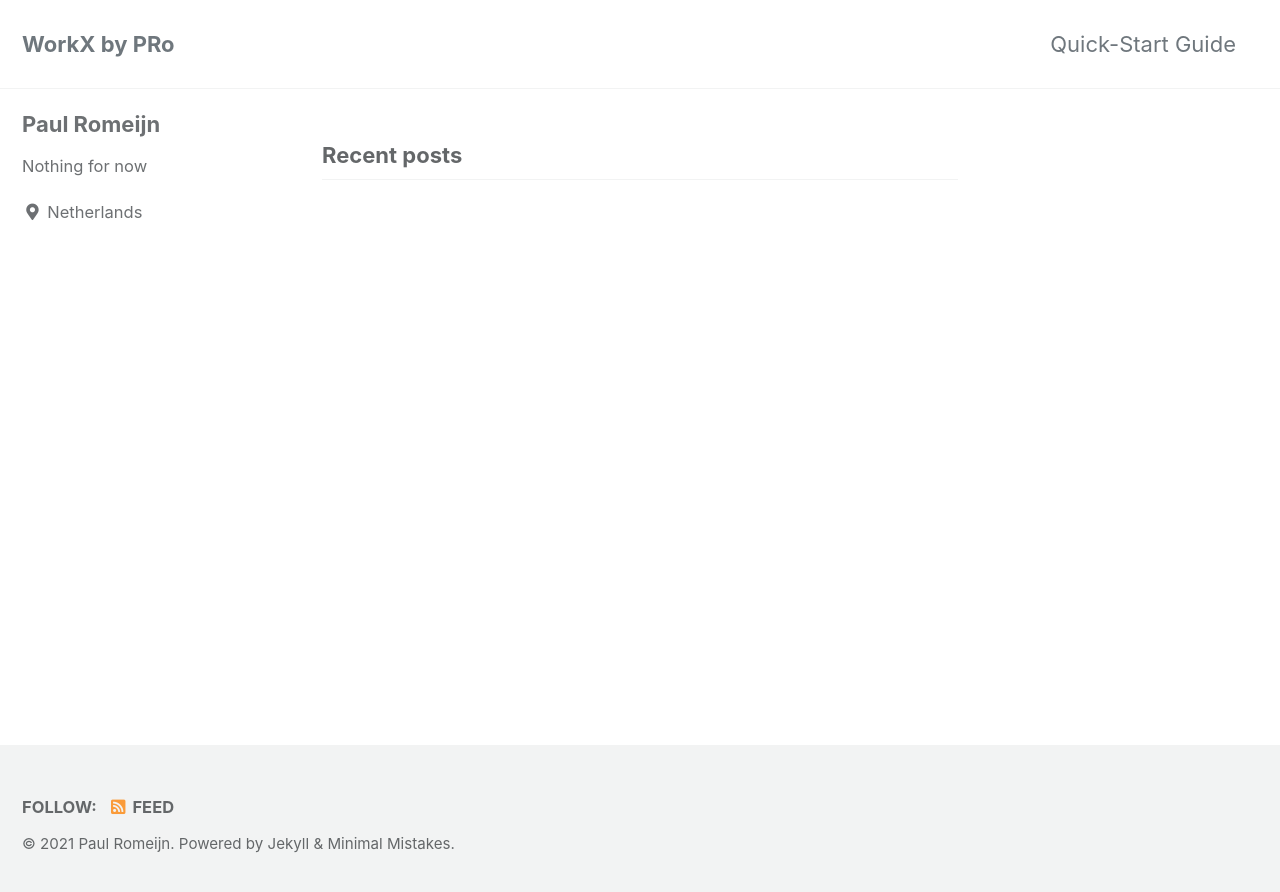
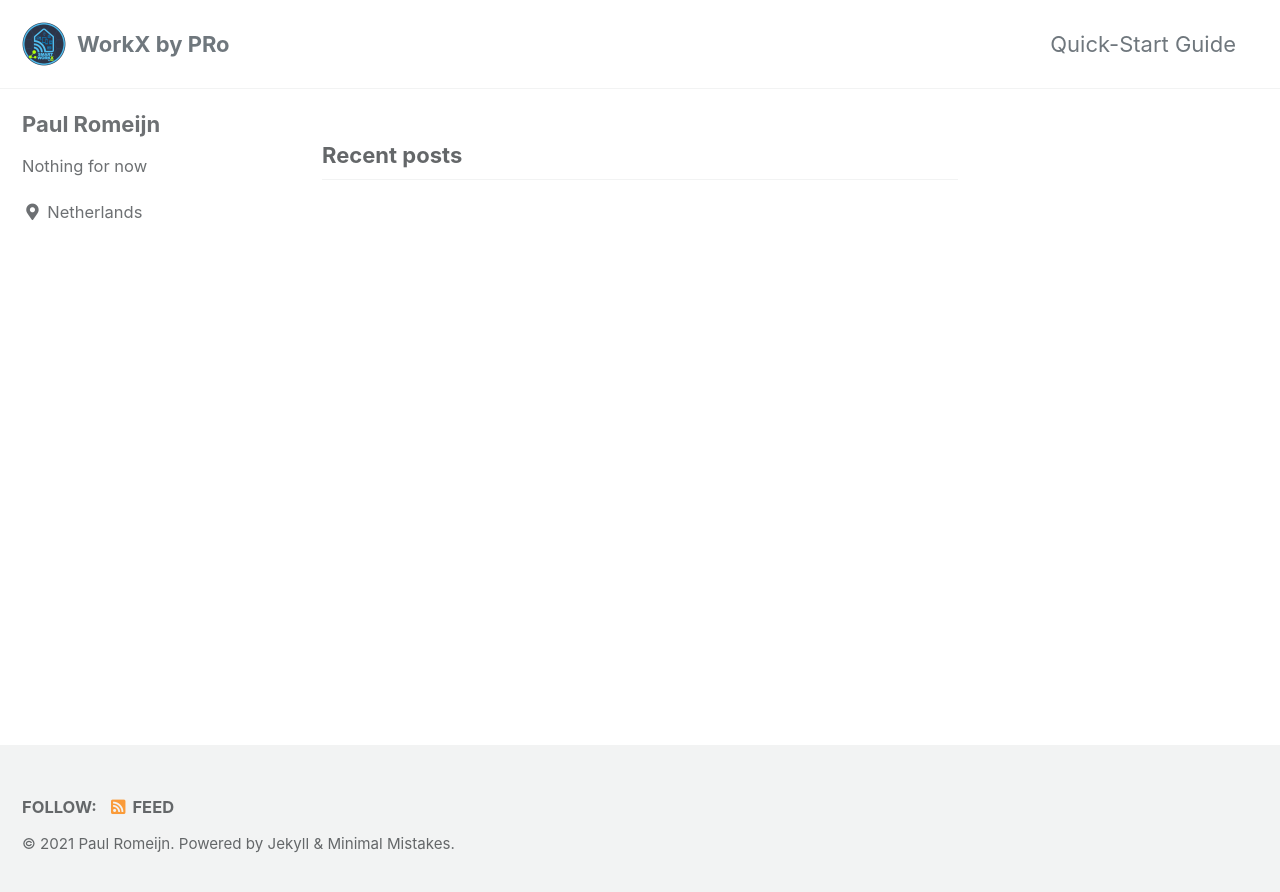
Before and after one commit to Smartworkx75/smartworkx75.github.io, a Jekyll site: the page built from index.html, in a window 1280 px wide. Shown: the top 892 px of the page. Built offline with Jekyll 4.4.1, drawn with Linux system fonts in a browser that asks for light colours; cached includes are drawn as plain includes; the list of posts is cut into pages by our own code.

Commit message:
Update _config.yml

```diff
--- a/_config.yml
+++ b/_config.yml
@@ -25,7 +25,7 @@ url                      : # the base hostname & protocol for your site e.g. "ht
 baseurl                  : # the subpath of your site, e.g. "/blog"
 repository               : # GitHub username/repo-name e.g. "mmistakes/minimal-mistakes"
 teaser                   : # path of fallback teaser image, e.g. "/assets/images/500x300.png"
-logo                     : # path of logo image to display in the masthead, e.g. "/assets/images/88x88.png"
+logo                     : "/assets/images/master-smartworkx88.png"
 masthead_title           : # overrides the website title displayed in the masthead, use " " for no title
 # breadcrumbs            : false # true, false (default)
 words_per_minute         : 200
```
